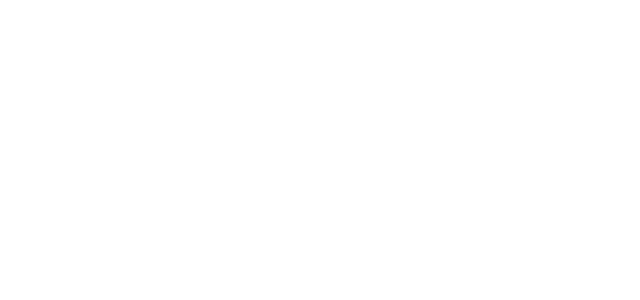
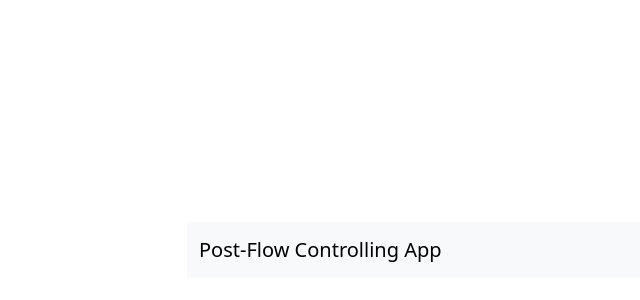
Before and after one commit to ychernyshev/post-flow-controlling-app, a Vue app in the folder flow_app_ui/: page / in a window 1280 px wide. Shown: the part 150-450 px from the top of the page, without its empty margins (165-805 px from the left). Built offline with nearby package versions, Linux system fonts and the light colour scheme.

Commit message:
Update App.vue: Topnav
The topnav hass been added to the App.vue

```diff
--- a/flow_app_ui/src/App.vue
+++ b/flow_app_ui/src/App.vue
@@ -1,7 +1,9 @@
 <script setup>
+  import TopNav from "./components/TopNav.vue";
 </script>
 
 <template>
+  <TopNav />
 </template>
 
 <style scoped>
```
